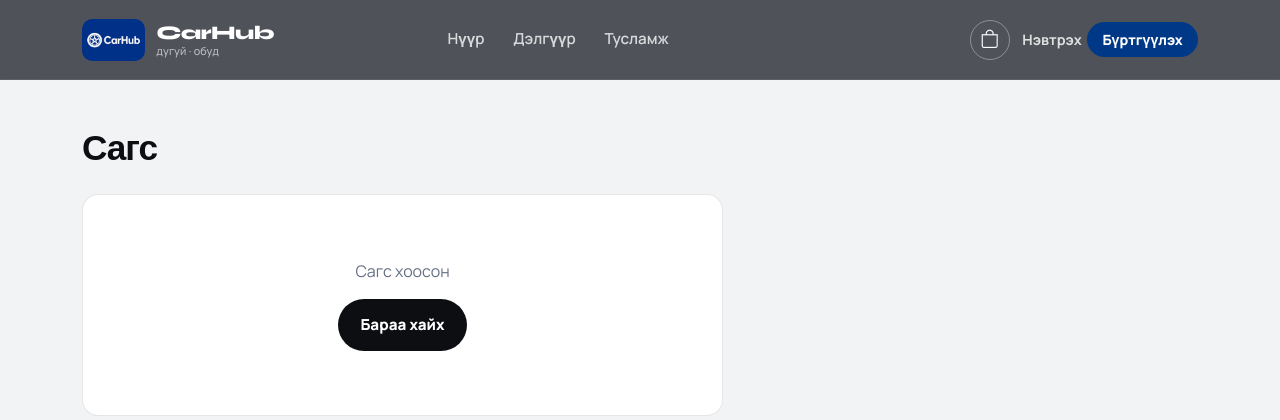
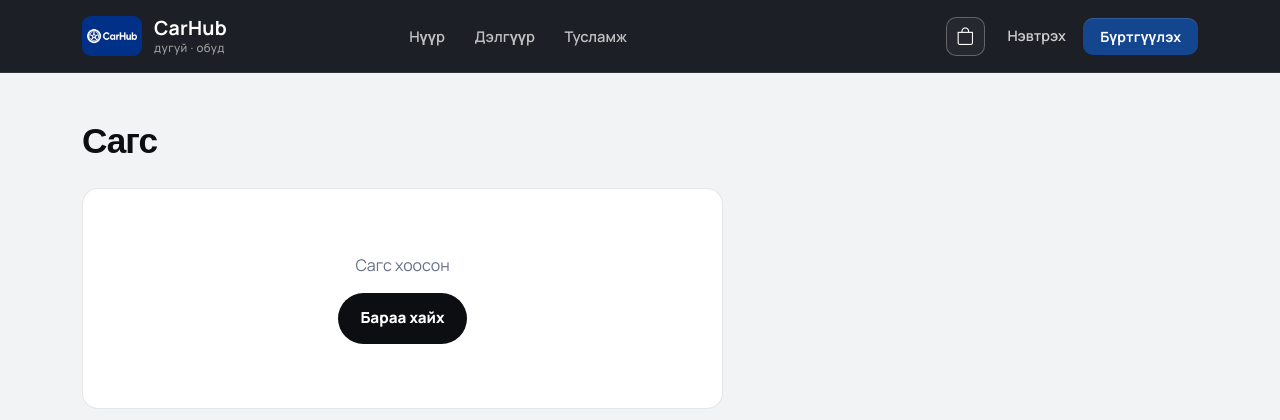
Before and after one commit to Ankhaa0211/zamch-site, a FastAPI app: page /cart in a window 1280 px wide. Shown: the top 420 px of the page. Run offline with FastAPI, Linux system fonts and the light colour scheme; data that the repository does not hold is empty.

Commit message:
Improve header brand readability and nav controls.
Replace compressed Syne lockup with Manrope, and refine nav link, cart, and auth button styling for clearer hierarchy.

Co-authored-by: Cursor <cursoragent@cursor.com>

```diff
--- a/static/style.css
+++ b/static/style.css
@@ -156,78 +156,101 @@ a {
     top: 0;
     z-index: 1000;
     min-height: var(--nav-h);
-    background: rgba(16, 20, 28, 0.72);
-    backdrop-filter: blur(16px);
-    border-bottom: 1px solid rgba(255, 255, 255, 0.08);
+    background: rgba(14, 17, 24, 0.94);
+    backdrop-filter: blur(18px);
+    border-bottom: 1px solid rgba(255, 255, 255, 0.1);
 }
 
 .zamch-nav .navbar {
     background: transparent !important;
-    padding-top: 0.85rem;
-    padding-bottom: 0.85rem;
+    padding-top: 0.7rem;
+    padding-bottom: 0.7rem;
 }
 
 .zamch-nav .navbar-brand {
-    font-family: var(--font-display);
-    font-weight: 800;
-    font-size: 1.45rem !important;
-    letter-spacing: -0.03em;
+    font-family: var(--font-body);
+    font-weight: 700;
+    font-size: 1.15rem !important;
+    letter-spacing: 0;
     color: #fff !important;
-    gap: 0.7rem !important;
+    gap: 0.75rem !important;
     align-items: center !important;
+    text-decoration: none;
 }
 
 .zamch-nav .navbar-brand img {
-    height: 42px !important;
+    height: 40px !important;
     width: auto;
-    border-radius: 10px;
+    border-radius: 9px;
+    flex-shrink: 0;
 }
 
 .brand-lockup {
     display: flex;
     flex-direction: column;
+    justify-content: center;
+    line-height: 1.2;
+    gap: 0.12rem;
+    min-width: 0;
+}
+
+.brand-lockup-name {
+    font-family: var(--font-body);
+    font-weight: 700;
+    font-size: 1.22rem;
+    letter-spacing: 0.01em;
     line-height: 1.15;
-    gap: 0.1rem;
-}
-
-.brand-lockup-name {
-    font-family: var(--font-display);
-    font-weight: 800;
-    font-size: 1.2rem;
-    letter-spacing: -0.03em;
-    color: #fff;
+    color: #fff;
+    font-stretch: normal;
+    font-synthesis: none;
+    text-rendering: optimizeLegibility;
 }
 
 .brand-lockup-tag {
     font-family: var(--font-body);
     font-weight: 500;
-    font-size: 0.68rem;
-    letter-spacing: 0.01em;
-    color: rgba(255, 255, 255, 0.62);
+    font-size: 0.72rem;
+    letter-spacing: 0.04em;
+    color: rgba(255, 255, 255, 0.58);
     white-space: nowrap;
 }
 
 @media (max-width: 575px) {
+    .brand-lockup-name {
+        font-size: 1.1rem;
+    }
+
     .brand-lockup-tag {
-        font-size: 0.6rem;
+        font-size: 0.62rem;
+        letter-spacing: 0.02em;
         max-width: 9.5rem;
         white-space: normal;
     }
 }
 
+.zamch-nav .navbar-nav {
+    gap: 0.15rem;
+}
+
 .zamch-nav .nav-link {
-    color: rgba(255, 255, 255, 0.78) !important;
+    color: rgba(255, 255, 255, 0.72) !important;
+    font-family: var(--font-body);
     font-weight: 600 !important;
-    font-size: 0.95rem !important;
-    padding: 0.45rem 0.9rem !important;
-    border-radius: 999px;
+    font-size: 0.92rem !important;
+    padding: 0.4rem 0.85rem !important;
+    border-radius: 8px;
     transition: background 0.2s var(--ease), color 0.2s var(--ease);
 }
 
-.zamch-nav .nav-link:hover,
+.zamch-nav .nav-link:hover {
+    color: #fff !important;
+    background: rgba(255, 255, 255, 0.08);
+}
+
 .zamch-nav .nav-link.active {
     color: #fff !important;
-    background: rgba(255, 255, 255, 0.1);
+    background: rgba(255, 255, 255, 0.12);
+    box-shadow: inset 0 -2px 0 0 rgba(255, 255, 255, 0.55);
 }
 
 .zamch-nav .nav-link-quiet {
@@ -241,6 +264,7 @@ a {
 .zamch-nav .nav-link-quiet.active {
     color: rgba(255, 255, 255, 0.85) !important;
     background: transparent;
+    box-shadow: none;
 }
 
 .zamch-nav .nav-cart {
@@ -250,14 +274,14 @@ a {
 }
 
 .zamch-nav .btn {
-    border-radius: 999px !important;
+    border-radius: 10px !important;
     font-weight: 700 !important;
     padding: 0.45rem 1rem !important;
 }
 
 .zamch-nav .btn-warning {
-    background: var(--brand) !important;
-    border-color: var(--brand) !important;
+    background: var(--brand-bright) !important;
+    border-color: var(--brand-bright) !important;
     color: #fff !important;
 }
 
@@ -272,10 +296,10 @@ a {
     right: -6px;
     min-width: 1.15rem;
     height: 1.15rem;
-    background: var(--brand);
+    background: var(--brand-bright);
     color: #fff;
     font-size: 0.65rem;
-    font-weight: 800;
+    font-weight: 700;
     border-radius: 999px;
     padding: 0 0.3rem;
     display: none;
@@ -287,7 +311,7 @@ a {
 .nav-end {
     display: flex;
     align-items: center;
-    gap: 0.65rem;
+    gap: 0.85rem;
     margin-left: auto;
 }
 
@@ -297,11 +321,11 @@ a {
 
 .cart-icon-btn {
     position: relative;
-    width: 2.5rem;
-    height: 2.5rem;
-    border-radius: 999px;
-    border: 1.5px solid rgba(255, 255, 255, 0.35);
-    background: transparent;
+    width: 2.45rem;
+    height: 2.45rem;
+    border-radius: 10px;
+    border: 1px solid rgba(255, 255, 255, 0.28);
+    background: rgba(255, 255, 255, 0.04);
     color: #fff;
     display: inline-flex;
     align-items: center;
@@ -311,13 +335,13 @@ a {
 }
 
 .cart-icon-btn i {
-    font-size: 1.15rem;
+    font-size: 1.1rem;
 }
 
 .cart-icon-btn:hover,
 .cart-icon-btn[aria-expanded="true"] {
     background: rgba(255, 255, 255, 0.12);
-    border-color: rgba(255, 255, 255, 0.7);
+    border-color: rgba(255, 255, 255, 0.55);
 }
 
 .cart-dropdown {
@@ -1887,41 +1911,55 @@ body.site-bg .form-select {
     border-bottom-color: rgba(255, 255, 255, 0.45);
 }
 
+#authNav {
+    display: inline-flex;
+    align-items: center;
+    gap: 0.55rem;
+}
+
 .nav-auth-link,
 .nav-auth-btn {
     appearance: none;
     background: none;
     border: none;
-    color: rgba(255, 255, 255, 0.82);
+    color: rgba(255, 255, 255, 0.78);
     font-family: var(--font-body);
-    font-weight: 650;
+    font-weight: 600;
     font-size: 0.9rem;
     text-decoration: none;
-    padding: 0.35rem 0.15rem;
+    padding: 0.4rem 0.55rem;
+    border-radius: 8px;
     cursor: pointer;
     white-space: nowrap;
+    transition: color 0.2s var(--ease), background 0.2s var(--ease);
 }
 
 .nav-auth-link:hover,
 .nav-auth-btn:hover {
     color: #fff;
+    background: rgba(255, 255, 255, 0.08);
 }
 
 .nav-auth-cta {
     display: inline-flex;
     align-items: center;
-    background: var(--brand);
+    justify-content: center;
+    background: var(--brand-bright);
     color: #fff !important;
-    font-weight: 750;
+    font-family: var(--font-body);
+    font-weight: 700;
     font-size: 0.88rem;
+    letter-spacing: 0.01em;
     text-decoration: none;
-    padding: 0.45rem 0.95rem;
-    border-radius: 999px;
+    padding: 0.5rem 1.05rem;
+    border-radius: 10px;
     white-space: nowrap;
+    box-shadow: 0 1px 0 rgba(255, 255, 255, 0.12) inset;
+    transition: background 0.2s var(--ease), transform 0.15s var(--ease);
 }
 
 .nav-auth-cta:hover {
-    background: var(--brand-bright);
+    background: #1a5aad;
     color: #fff !important;
 }
 
--- a/templates/forgot-password.html
+++ b/templates/forgot-password.html
@@ -14,7 +14,7 @@
         <div class="text-center mb-4">
             <a href="/" class="text-decoration-none text-dark">
                 <img src="/static/logo.png" height="48" alt="{{ brand_name }}" style="border-radius:10px;margin:0 auto 0.75rem">
-                <div style="font-family:var(--font-display);font-weight:800;font-size:1.6rem;letter-spacing:-0.03em">{{ brand_name }}</div>
+                <div style="font-family:var(--font-body);font-weight:700;font-size:1.45rem;letter-spacing:0.01em;line-height:1.2">{{ brand_name }}</div>
             </a>
         </div>
         <h3 class="text-center mb-2">Нууц үг сэргээх</h3>
--- a/templates/login.html
+++ b/templates/login.html
@@ -14,7 +14,7 @@
         <div class="text-center mb-4">
             <a href="/" class="text-decoration-none text-dark">
                 <img src="/static/logo.png" height="48" alt="{{ brand_name }}" style="border-radius:10px;margin:0 auto 0.75rem">
-                <div style="font-family:var(--font-display);font-weight:800;font-size:1.6rem;letter-spacing:-0.03em">{{ brand_name }}</div>
+                <div style="font-family:var(--font-body);font-weight:700;font-size:1.45rem;letter-spacing:0.01em;line-height:1.2">{{ brand_name }}</div>
             </a>
         </div>
         <h3 class="text-center mb-3">Нэвтрэх</h3>
--- a/templates/partials/nav.html
+++ b/templates/partials/nav.html
@@ -2,8 +2,8 @@
 <div class="zamch-nav">
     <nav class="navbar navbar-expand-lg navbar-dark">
         <div class="container">
-            <a class="navbar-brand d-flex align-items-center" href="/">
-                <img src="/static/logo.png" alt="{{ brand_name }}">
+            <a class="navbar-brand d-flex align-items-center" href="/" aria-label="{{ brand_name }}">
+                <img src="/static/logo.png" width="40" height="40" alt="">
                 <span class="brand-lockup">
                     <span class="brand-lockup-name">{{ brand_name }}</span>
                     <span class="brand-lockup-tag">{{ brand_tagline }}</span>
--- a/templates/register.html
+++ b/templates/register.html
@@ -14,7 +14,7 @@
         <div class="text-center mb-4">
             <a href="/" class="text-decoration-none text-dark">
                 <img src="/static/logo.png" height="48" alt="{{ brand_name }}" style="border-radius:10px;margin:0 auto 0.75rem">
-                <div style="font-family:var(--font-display);font-weight:800;font-size:1.6rem;letter-spacing:-0.03em">{{ brand_name }}</div>
+                <div style="font-family:var(--font-body);font-weight:700;font-size:1.45rem;letter-spacing:0.01em;line-height:1.2">{{ brand_name }}</div>
             </a>
         </div>
         <h3 class="text-center mb-3">Бүртгүүлэх</h3>
```
